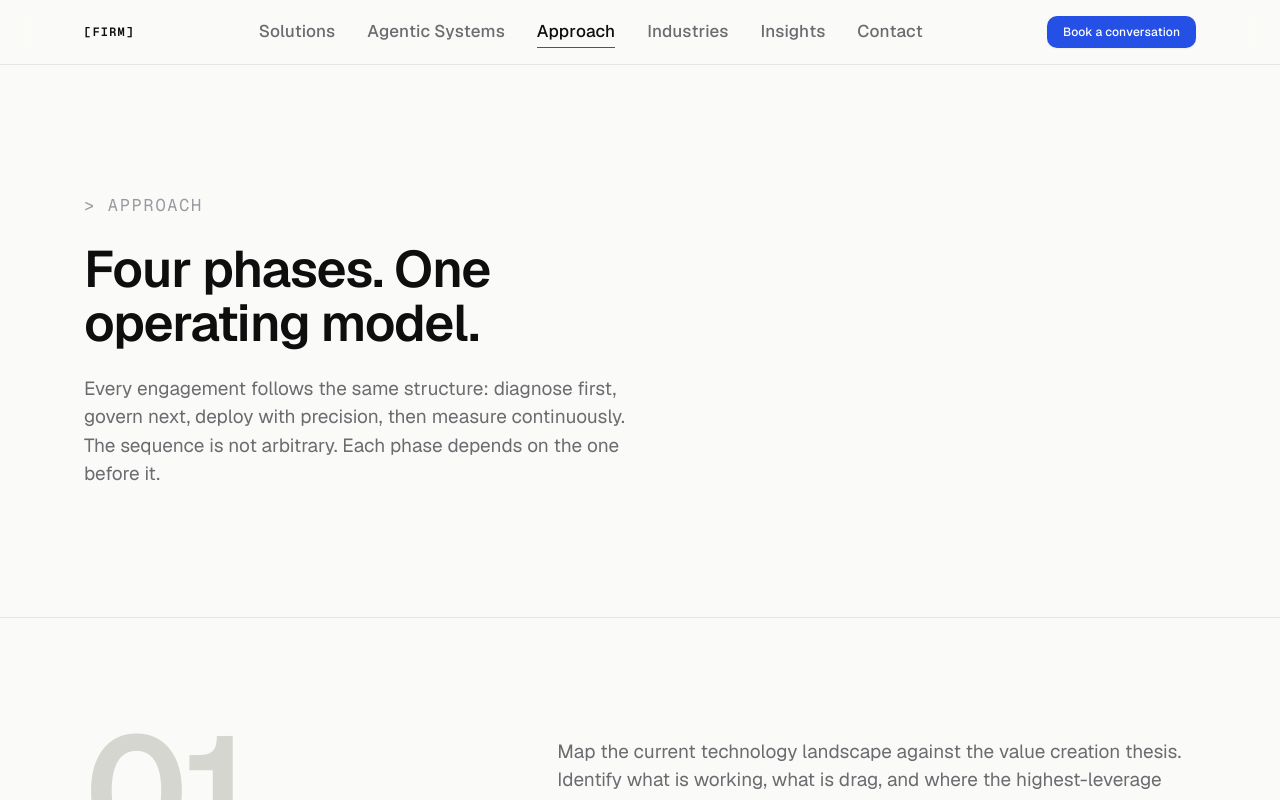
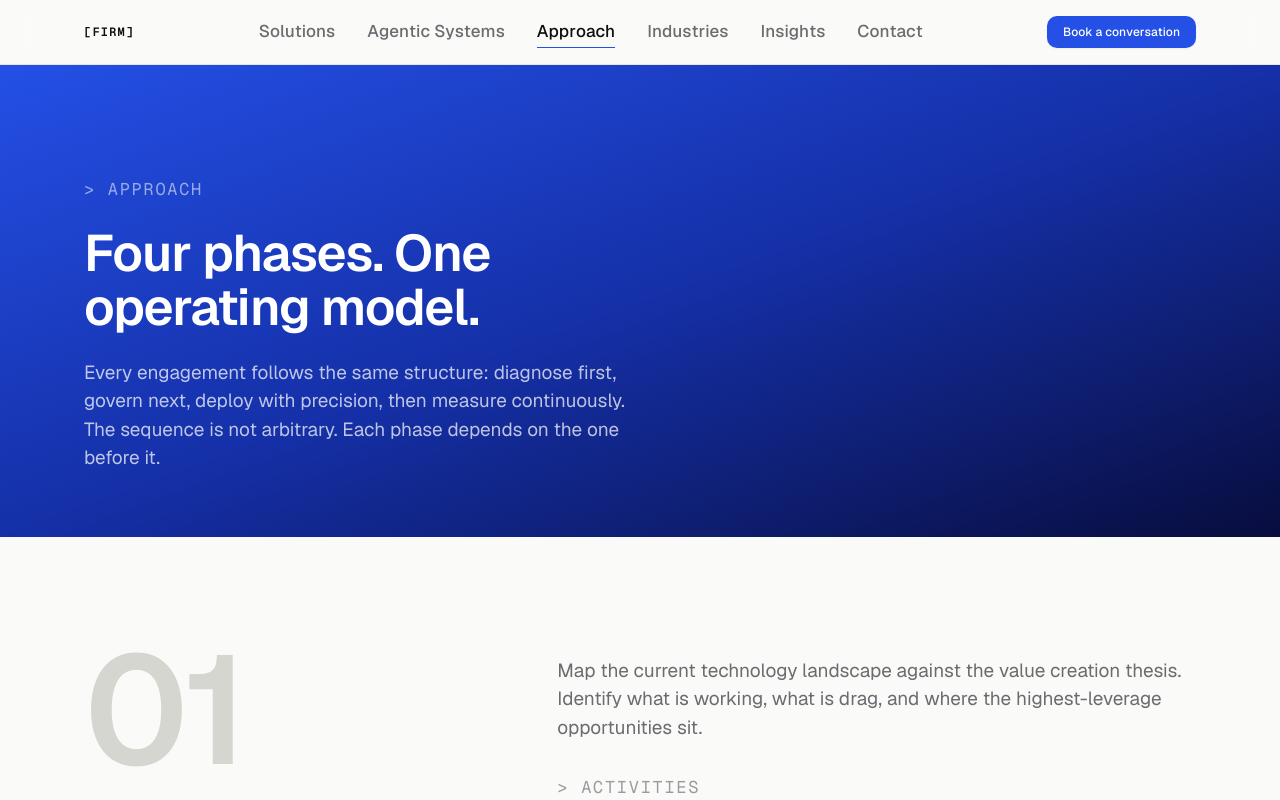
Before and after one commit to Suryaa-dsgn/firm_draft, a Next.js app: page /approach in a window 1280 px wide. Shown: the top 800 px of the page. Built offline with nearby package versions, Linux system fonts and the light colour scheme.

Commit message:
page layout changed

```diff
--- a/app/approach/page.tsx
+++ b/app/approach/page.tsx
@@ -2,6 +2,7 @@ import type { Metadata } from "next";
 import Link from "next/link";
 import { MonoLabel } from "@/components/primitives/MonoLabel";
 import { Reveal } from "@/components/primitives/Reveal";
+import { PageHeader } from "@/components/primitives/PageHeader";
 import { buttonVariants } from "@/components/ui/button";
 import { cn } from "@/lib/utils";
 import { processSteps } from "@/content/approach";
@@ -46,26 +47,11 @@ const NINETY_DAY_PHASES = [
 export default function ApproachPage() {
   return (
     <div className="pt-16">
-      {/* Page header */}
-      <section className="border-b border-hairline py-24 md:py-32">
-        <div className="mx-auto max-w-content px-[clamp(20px,5vw,64px)]">
-          <Reveal>
-            <MonoLabel variant="tag">APPROACH</MonoLabel>
-          </Reveal>
-          <Reveal delay={0.08}>
-            <h1 className="mt-6 max-w-3xl text-display-l font-semibold text-ink text-balance">
-              Four phases. One operating model.
-            </h1>
-          </Reveal>
-          <Reveal delay={0.16}>
-            <p className="mt-6 max-w-xl text-body-lg text-ink-muted">
-              Every engagement follows the same structure: diagnose first, govern
-              next, deploy with precision, then measure continuously. The sequence
-              is not arbitrary. Each phase depends on the one before it.
-            </p>
-          </Reveal>
-        </div>
-      </section>
+      <PageHeader
+        tag="APPROACH"
+        title="Four phases. One operating model."
+        subtext="Every engagement follows the same structure: diagnose first, govern next, deploy with precision, then measure continuously. The sequence is not arbitrary. Each phase depends on the one before it."
+      />
 
       {/* Phase sections */}
       {processSteps.map((step, i) => (
--- a/app/contact/page.tsx
+++ b/app/contact/page.tsx
@@ -1,6 +1,7 @@
 import type { Metadata } from "next";
 import { MonoLabel } from "@/components/primitives/MonoLabel";
 import { Reveal } from "@/components/primitives/Reveal";
+import { PageHeader } from "@/components/primitives/PageHeader";
 import { ContactForm } from "@/components/sections/ContactForm";
 import { CONTACT_EMAIL } from "@/lib/config";
 
@@ -30,24 +31,12 @@ const WHAT_TO_EXPECT = [
 export default function ContactPage() {
   return (
     <div className="pt-16">
-      {/* Page header */}
-      <section className="border-b border-hairline py-24 md:py-32">
-        <div className="mx-auto max-w-content px-[clamp(20px,5vw,64px)]">
-          <Reveal>
-            <MonoLabel variant="tag">CONTACT</MonoLabel>
-          </Reveal>
-          <Reveal delay={0.08}>
-            <h1 className="mt-6 max-w-2xl text-display-l font-semibold text-ink text-balance">
-              Tell us what you are dealing with.
-            </h1>
-          </Reveal>
-          <Reveal delay={0.14}>
-            <p className="mt-4 max-w-xl text-body-lg text-ink-muted">
-              We will tell you honestly whether we are the right fit.
-            </p>
-          </Reveal>
-        </div>
-      </section>
+      <PageHeader
+        tag="CONTACT"
+        title="Tell us what you are dealing with."
+        subtext="We will tell you honestly whether we are the right fit."
+        titleMaxWidth="max-w-2xl"
+      />
 
       {/* Main content */}
       <section className="py-14 md:py-32">
--- a/app/industries/page.tsx
+++ b/app/industries/page.tsx
@@ -3,6 +3,7 @@ import dynamic from "next/dynamic";
 import Link from "next/link";
 import { MonoLabel } from "@/components/primitives/MonoLabel";
 import { Reveal } from "@/components/primitives/Reveal";
+import { PageHeader } from "@/components/primitives/PageHeader";
 import { buttonVariants } from "@/components/ui/button";
 import { cn } from "@/lib/utils";
 import { NAV_CTA_LABEL } from "@/lib/config";
@@ -77,25 +78,11 @@ const VERTICALS = [
 export default function IndustriesPage() {
   return (
     <div className="pt-16">
-      {/* Page header */}
-      <section className="border-b border-hairline py-24 md:py-32">
-        <div className="mx-auto max-w-content px-[clamp(20px,5vw,64px)]">
-          <Reveal>
-            <MonoLabel variant="tag">INDUSTRIES</MonoLabel>
-          </Reveal>
-          <Reveal delay={0.08}>
-            <h1 className="mt-6 max-w-3xl text-display-l font-semibold text-ink text-balance">
-              Where we create the most leverage.
-            </h1>
-          </Reveal>
-          <Reveal delay={0.16}>
-            <p className="mt-6 max-w-xl text-body-lg text-ink-muted">
-              Strongest results in operationally intensive businesses where technology
-              and process complexity create clear value-creation opportunities.
-            </p>
-          </Reveal>
-        </div>
-      </section>
+      <PageHeader
+        tag="INDUSTRIES"
+        title="Where we create the most leverage."
+        subtext="Strongest results in operationally intensive businesses where technology and process complexity create clear value-creation opportunities."
+      />
 
       {/* Vertical sections */}
       {VERTICALS.map((vertical, i) => (
--- a/app/insights/page.tsx
+++ b/app/insights/page.tsx
@@ -1,6 +1,7 @@
 import type { Metadata } from "next";
 import { MonoLabel } from "@/components/primitives/MonoLabel";
 import { Reveal } from "@/components/primitives/Reveal";
+import { PageHeader } from "@/components/primitives/PageHeader";
 
 export const metadata: Metadata = {
   title: "Insights",
@@ -31,24 +32,12 @@ const PLACEHOLDER_CARDS = [
 export default function InsightsPage() {
   return (
     <div className="pt-16">
-      <section className="border-b border-hairline py-24 md:py-32">
-        <div className="mx-auto max-w-content px-[clamp(20px,5vw,64px)]">
-          <Reveal>
-            <MonoLabel variant="tag">INSIGHTS</MonoLabel>
-          </Reveal>
-          <Reveal delay={0.08}>
-            <h1 className="mt-6 max-w-2xl text-display-l font-semibold text-ink text-balance">
-              Perspectives on technology leadership.
-            </h1>
-          </Reveal>
-          <Reveal delay={0.16}>
-            <p className="mt-6 max-w-xl text-body-lg text-ink-muted">
-              Writing on CIO strategy, agentic systems, and how PE portfolio operators
-              can turn technology into a measurable advantage.
-            </p>
-          </Reveal>
-        </div>
-      </section>
+      <PageHeader
+        tag="INSIGHTS"
+        title="Perspectives on technology leadership."
+        subtext="Writing on CIO strategy, agentic systems, and how PE portfolio operators can turn technology into a measurable advantage."
+        titleMaxWidth="max-w-2xl"
+      />
 
       <section className="py-24 md:py-32">
         <div className="mx-auto max-w-content px-[clamp(20px,5vw,64px)]">
--- a/app/solutions/page.tsx
+++ b/app/solutions/page.tsx
@@ -2,6 +2,7 @@ import type { Metadata } from "next";
 import Link from "next/link";
 import { MonoLabel } from "@/components/primitives/MonoLabel";
 import { Reveal } from "@/components/primitives/Reveal";
+import { PageHeader } from "@/components/primitives/PageHeader";
 import { buttonVariants } from "@/components/ui/button";
 import { cn } from "@/lib/utils";
 import { solutions } from "@/content/solutions";
@@ -16,26 +17,11 @@ export const metadata: Metadata = {
 export default function SolutionsPage() {
   return (
     <div className="pt-16">
-      {/* Page header */}
-      <section className="border-b border-hairline py-24 md:py-32">
-        <div className="mx-auto max-w-content px-[clamp(20px,5vw,64px)]">
-          <Reveal>
-            <MonoLabel variant="tag">SOLUTIONS</MonoLabel>
-          </Reveal>
-          <Reveal delay={0.08}>
-            <h1 className="mt-6 max-w-3xl text-display-l font-semibold text-ink text-balance">
-              Four capabilities. One integrated practice.
-            </h1>
-          </Reveal>
-          <Reveal delay={0.16}>
-            <p className="mt-6 max-w-xl text-body-lg text-ink-muted">
-              Each offering is designed to work on its own or as part of a full
-              engagement. The pattern is always the same: install the right leadership,
-              build the measurement layer, and connect technology to returns.
-            </p>
-          </Reveal>
-        </div>
-      </section>
+      <PageHeader
+        tag="SOLUTIONS"
+        title="Four capabilities. One integrated practice."
+        subtext="Each offering is designed to work on its own or as part of a full engagement. The pattern is always the same: install the right leadership, build the measurement layer, and connect technology to returns."
+      />
 
       {/* Pillar sections */}
       {solutions.map((pillar, i) => {
--- /dev/null
+++ b/components/primitives/PageHeader.tsx
@@ -0,0 +1,49 @@
+import { MonoLabel } from "./MonoLabel";
+import { Reveal } from "./Reveal";
+
+interface PageHeaderProps {
+  tag: string;
+  title: React.ReactNode;
+  subtext: React.ReactNode;
+  titleMaxWidth?: string;
+}
+
+export function PageHeader({
+  tag,
+  title,
+  subtext,
+  titleMaxWidth = "max-w-3xl",
+}: PageHeaderProps) {
+  return (
+    <section
+      className="relative flex flex-col"
+      style={{
+        background:
+          "linear-gradient(160deg, var(--accent) 0%, #1530A8 50%, #080D3E 100%)",
+      }}
+    >
+      <div className="mx-auto w-full max-w-content px-[clamp(20px,5vw,64px)] pt-20 md:pt-28 pb-16">
+        <Reveal>
+          <MonoLabel
+            variant="tag"
+            className="text-[rgba(255,255,255,0.55)]"
+          >
+            {tag}
+          </MonoLabel>
+        </Reveal>
+        <Reveal delay={0.08}>
+          <h1
+            className={`mt-6 ${titleMaxWidth} text-display-l font-semibold text-white text-balance`}
+          >
+            {title}
+          </h1>
+        </Reveal>
+        <Reveal delay={0.16}>
+          <p className="mt-6 max-w-xl text-body-lg text-[rgba(255,255,255,0.72)]">
+            {subtext}
+          </p>
+        </Reveal>
+      </div>
+    </section>
+  );
+}
--- a/components/sections/FirmPortfolioToggle.tsx
+++ b/components/sections/FirmPortfolioToggle.tsx
@@ -1,7 +1,7 @@
 "use client";
 
 import { useState } from "react";
-import { motion, AnimatePresence } from "framer-motion";
+import { motion, AnimatePresence, useReducedMotion } from "framer-motion";
 import { spring } from "@/lib/motion";
 import { SectionShell } from "@/components/primitives/SectionShell";
 import { Reveal } from "@/components/primitives/Reveal";
@@ -40,6 +40,8 @@ const LEVELS: Record<Level, { label: string; description: string; chips: string[
 
 export function FirmPortfolioToggle() {
   const [level, setLevel] = useState<Level>("firm");
+  const reduced = useReducedMotion();
+  const transition = reduced ? { duration: 0 } : spring.snappy;
   const current = LEVELS[level];
 
   return (
@@ -77,7 +79,7 @@ export function FirmPortfolioToggle() {
                 <motion.div
                   layoutId="level-pill"
                   className="absolute inset-0 bg-canvas border border-hairline rounded-[calc(var(--radius-card)-1px)]"
-                  transition={spring.snappy}
+                  transition={transition}
                 />
               )}
               <span className="relative z-10">{LEVELS[l].label}</span>
@@ -89,10 +91,10 @@ export function FirmPortfolioToggle() {
         <AnimatePresence mode="wait">
           <motion.div
             key={level}
-            initial={{ opacity: 0, y: 6 }}
+            initial={{ opacity: 0, y: reduced ? 0 : 6 }}
             animate={{ opacity: 1, y: 0 }}
-            exit={{ opacity: 0, y: -4 }}
-            transition={spring.snappy}
+            exit={{ opacity: 0, y: reduced ? 0 : -4 }}
+            transition={transition}
           >
             <p className="mb-6 text-small text-ink-faint font-mono uppercase tracking-widest">
               {current.description}
--- a/tailwind.config.ts
+++ b/tailwind.config.ts
@@ -88,7 +88,7 @@ const config: Config = {
       },
 
       spacing: {
-        "section": "clamp(80px, 12vh, 160px)",
+        "section": "clamp(80px, 7rem, 130px)",
       },
     },
   },
```
Also changed, not shown: components/sections/LifecycleDiagram.tsx (+7 -5 lines).
